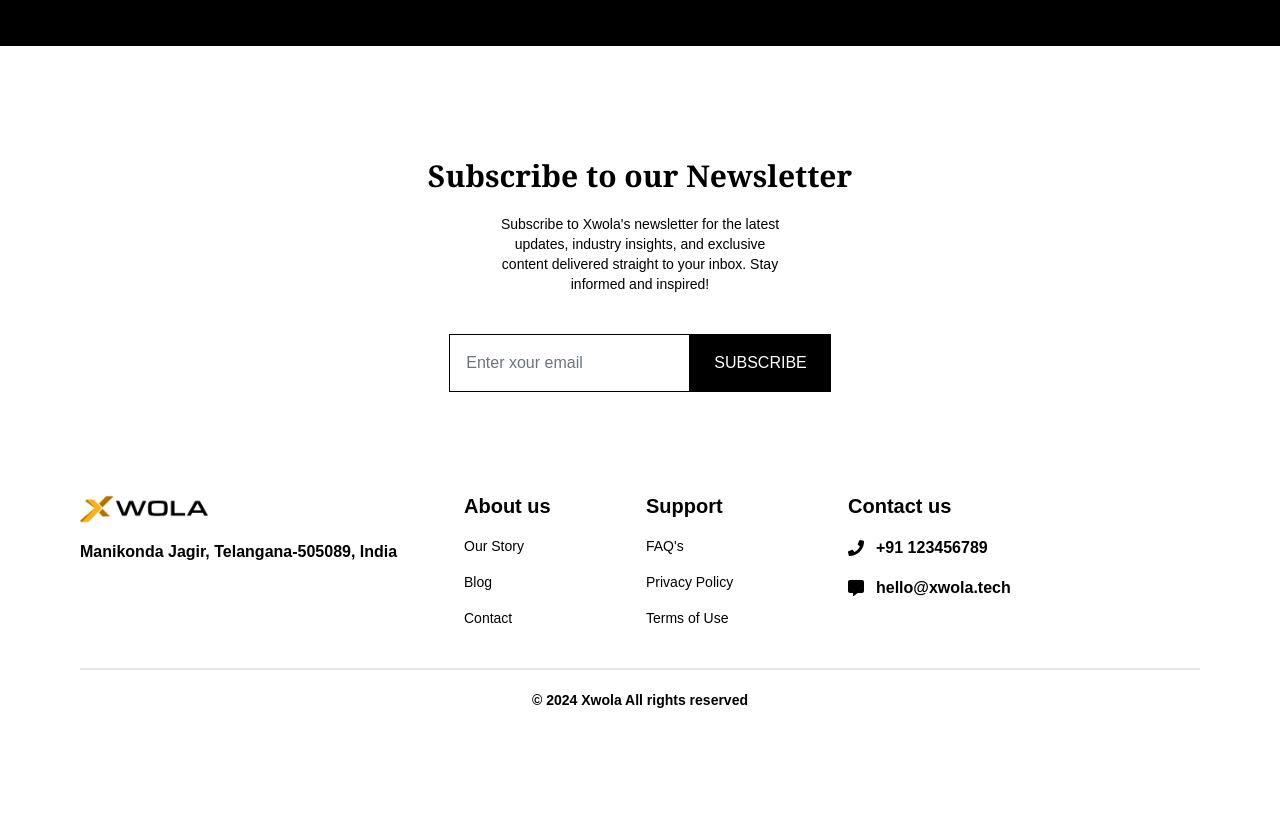
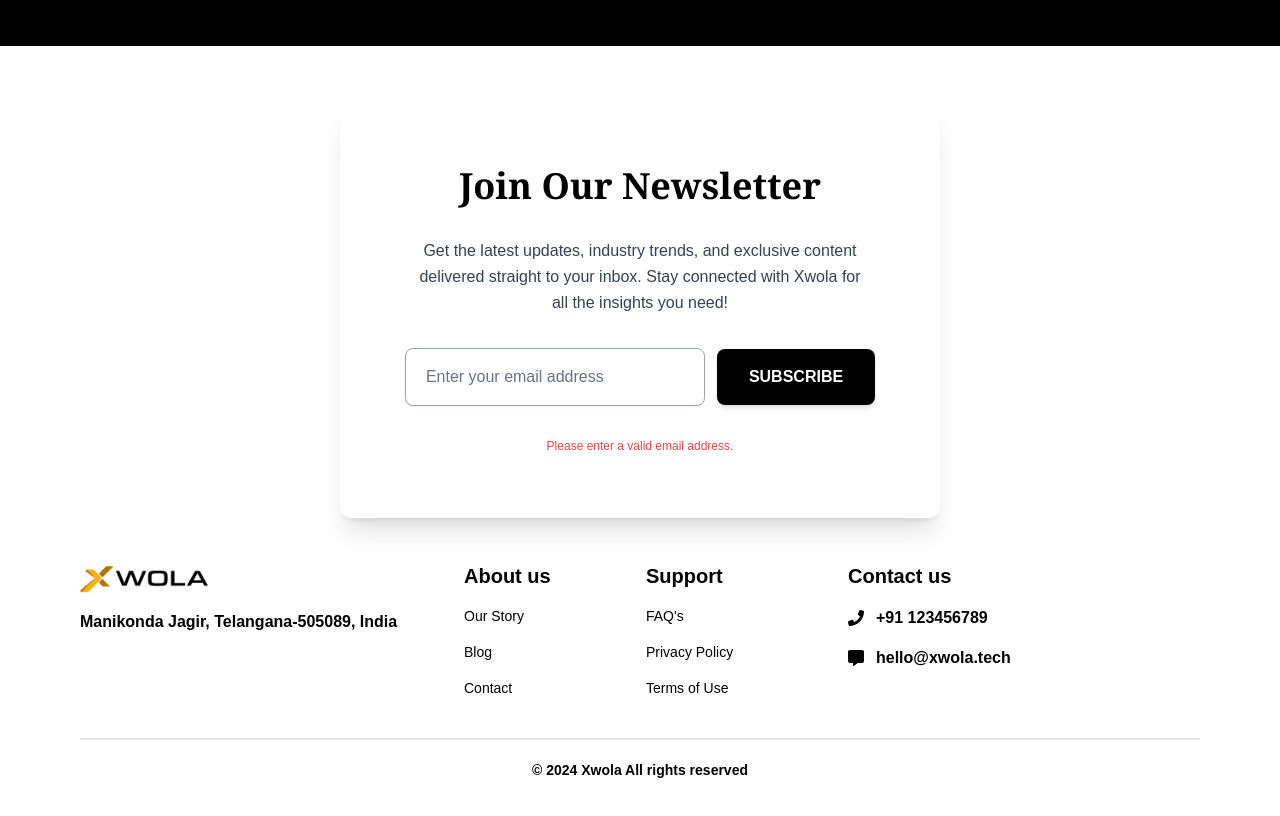
Before and after one commit to devpjvaka/xwola-frontend-new, a React (Vite) app: page / in a window 1280 px wide. Shown: the part 2494-3310 px from the top of the page. Before the commit the page ends 3248 px from the top, so only its background shows below. Built offline with nearby package versions, Linux system fonts and the light colour scheme.

Commit message:
about_changes

```diff
--- a/package.json
+++ b/package.json
@@ -24,6 +24,7 @@
     "react-dom": "^18.3.1",
     "react-icon": "^1.0.0",
     "react-icons": "^5.3.0",
+    "react-intersection-observer": "^9.13.1",
     "react-leaflet": "^4.2.1",
     "react-mouse-follower": "^2.0.3",
     "react-router-dom": "^6.26.2"
--- a/src/components/About/About.jsx
+++ b/src/components/About/About.jsx
@@ -26,7 +26,8 @@
 import Icon8 from "../../assets/icons/Icon8.png";
 import ourmission from "../../assets/About/ourmission.png";
 import ourvision from "../../assets/About/ourvision.png";
-//import count from  "../../components/About/count";
+import CountUp from "react-countup"; // Import CountUp for animated counter
+import { useInView } from "react-intersection-observer"; // To detect when the section is visible
 
 const services = [
   { id: 1, icon: Icon1, description: "Custom Software Development" },
@@ -40,13 +41,26 @@
 ];
 const coreValues = [
   { id: 1, heading: "Integrity", content: "We uphold the highest standards of integrity in all our actions." },
-  { id: 2, heading: "Innovation", content: "We foster a culture of creativity and innovation." },
+  { id: 2, heading: "Innovation", content: "We cultivate an environment where imagination and innovation thrive." },
   { id: 3, heading: "Teamwork", content: "We work together, across boundaries, to meet the needs of our customers." },
   { id: 4, heading: "Excellence", content: "We strive to exceed expectations in everything we do." },
   // Add more core values as needed
 ];
+const numericData = [
+  { id: 1, number: 200, label: "Projects Completed" },
+  { id: 2, number: 50, label: "Clients Served" },
+  { id: 3, number: 10, label: "Years of Experience" },
+  { id: 4, number: 5, label: "Countries Reached" },
+];
+const About = () => {
+  const [ref, inView] = useInView({
+    triggerOnce: true, // Animation runs only once
+    threshold: 0.2, // Trigger when 20% of the section is visible
+  });
+  // Debugging: Check if the section is in view
+  console.log('Is the section in view?', inView);
 
-const About = () => {
+
   return (
     <>
       <section className="relative">
@@ -55,12 +69,12 @@
           <motion.img
             src={aboutus}
             alt="Hero"
-            className="w-full h-full object-cover rounded-3xl"
+            className="w-full h-full object-cover"
             initial={{ scale: 1.05 }} // Start slightly zoomed in
             whileInView={{ scale: 1 }} // Scale back to normal
             transition={{ duration: 1 }} // Animation duration
           />
-          <div className="absolute inset-0 bg-black opacity-50 rounded-3xl" />{" "}
+          <div className="absolute inset-0 bg-black opacity-50 " />{" "}
           {/* Transparent black overlay */}
         </div>
 
@@ -102,8 +116,38 @@
           </div>
         </div>
       </section>
+      {/* Numeric Data Section */}
+      <section className="py-24 bg-white-100" ref={ref}>
+        <div className="container mx-auto">
+          <h2 className="text-3xl xl:text-4xl font-bold text-center mb-10">
+            Our Achievements
+          </h2>
+          <div className="grid grid-cols-1 md:grid-cols-4 gap-6 text-center">
+            {numericData.map((data) => (
+              <div key={data.id} className="flex flex-col items-center">
+                {/* Debugging: Log data values to ensure they are correct */}
+                {console.log('Rendering CountUp for:', data.label, data.number)}
 
-
+                {/* Only render CountUp when inView is true */}
+                {inView ? (
+                  <CountUp
+                    start={0}
+                    end={data.number}
+                    duration={2.5}
+                    separator=","
+                    className="text-4xl font-extrabold text-gold"
+                  />
+                ) : (
+                  <span className="text-4xl font-extrabold text-gold">0</span>
+                )}
+                <p className="mt-4 text-lg font-semibold text-gray-700">
+                  {data.label}
+                </p>
+              </div>
+            ))}
+          </div>
+        </div>
+      </section>
 
       {/* Mission & Vision Section */}
       <div className="py-20">
@@ -262,7 +306,8 @@
                 return (
                   <motion.div
                     key={value.id}
-                    className="relative group overflow-hidden bg-black bg-opacity-60 flex flex-col justify-end items-center h-full border-t border-white p-6 lg:p-8"
+                    className={`relative group overflow-hidden bg-black bg-opacity-60 flex flex-col justify-end items-center h-full border-t border-white p-6 lg:p-8 ${index % 4 !== 3 ? "border-r border-white" : ""
+                      }`} // Add border-r except for the last column
                     initial="initial"
                     whileHover="hover"
                     style={{
@@ -288,10 +333,7 @@
 
                       {/* Content initially hidden */}
                       <motion.p
-                        className="text-white"
-                        initial={{ opacity: 0 }} // Initially hidden
-                        animate={{ opacity: 1 }} // Become visible when the parent moves
-                        transition={{ duration: 0.6 }} // Smooth transition for content
+                        className="text-white opacity-0 group-hover:opacity-100 transition-opacity duration-500"
                       >
                         {value.content}
                       </motion.p>
@@ -300,6 +342,7 @@
                 );
               })}
             </div>
+
 
             {/* Content grid for mobile */}
             <div className="lg:hidden grid grid-cols-1 w-full h-auto">
@@ -333,13 +376,6 @@
           </div>
         </div>
       </div>
-
-
-
-
-
-
-
       {/* Our Services Section */}
       {/* < section className="py-20" >
         <motion.h2
--- a/src/components/Newsletter/Newsletter.jsx
+++ b/src/components/Newsletter/Newsletter.jsx
@@ -1,39 +1,59 @@
 import React from "react";
 import { motion } from "framer-motion";
-import {  SlideUp } from "../../animation/animation";
+import { SlideUp } from "../../animation/animation";
 
 const Newsletter = () => {
   return (
-    <div className="max-w-[500px] mx-auto space-y-5 py-14">
+    <div className="max-w-[600px] mx-auto space-y-8 py-16 px-6 bg-white rounded-xl shadow-xl">
+      {/* Title */}
       <motion.h1
         variants={SlideUp(0.2)}
         initial="initial"
         whileInView="animate"
-      className="text-3xl font-bold font-serif text-center">
-        Subscribe to our Newsletter
+        className="text-4xl font-bold font-serif text-center text-black"
+      >
+        Join Our Newsletter
       </motion.h1>
+
+      {/* Description */}
       <motion.p
-      variants={SlideUp(0.2)}
+        variants={SlideUp(0.3)}
         initial="initial"
         whileInView="animate"
-      className="max-w-[300px] mx-auto text-black-500 text-sm text-center">
-      Subscribe to Xwola's newsletter for the latest updates, industry insights, and exclusive content delivered straight to your inbox. Stay informed and inspired!
+        className="text-gray-700 text-center max-w-[450px] mx-auto text-base leading-relaxed"
+      >
+        Get the latest updates, industry trends, and exclusive content delivered straight to your inbox. Stay connected with Xwola for all the insights you need!
       </motion.p>
 
-      {/* Form Section   */}
+      {/* Form Section */}
       <motion.div
-      variants={SlideUp(0.2)}
+        variants={SlideUp(0.4)}
         initial="initial"
         whileInView="animate"
+        className="flex flex-col sm:flex-row justify-center gap-3 mt-8 items-center"
+      >
+        <input
+          type="email"
+          placeholder="Enter your email address"
+          aria-label="Email Address"
+          className="px-5 py-4 w-full sm:w-[300px] border border-gray-400 rounded-lg shadow-sm focus:ring-2 focus:ring-black focus:outline-none focus:border-black text-black bg-white placeholder-gray-500 transition-all"
+        />
+        <button
+          className="bg-black text-white px-8 py-4 uppercase font-semibold rounded-lg shadow-md hover:bg-gray-800 transition duration-300 focus:ring-2 focus:ring-black focus:ring-offset-2"
+        >
+          Subscribe
+        </button>
+      </motion.div>
 
-      className="!mt-10 flex justify-center">
-        <input
-          type="text"
-          placeholder="Enter xour email"
-          className="px-4 py-4 border-[1px] border-black "
-        />
-        <button className="bg-black text-white px-6 py-4 uppercase">Subscribe </button>
-      </motion.div>
+      {/* Validation Message (Optional) */}
+      <motion.p
+        variants={SlideUp(0.5)}
+        initial="initial"
+        whileInView="animate"
+        className="text-xs text-red-500 text-center"
+      >
+        Please enter a valid email address.
+      </motion.p>
     </div>
   );
 };
```
Also changed, not shown: 1 other file (tests, documents, lock files or other folders). Lines whose indentation alone changed are shown as unchanged.
